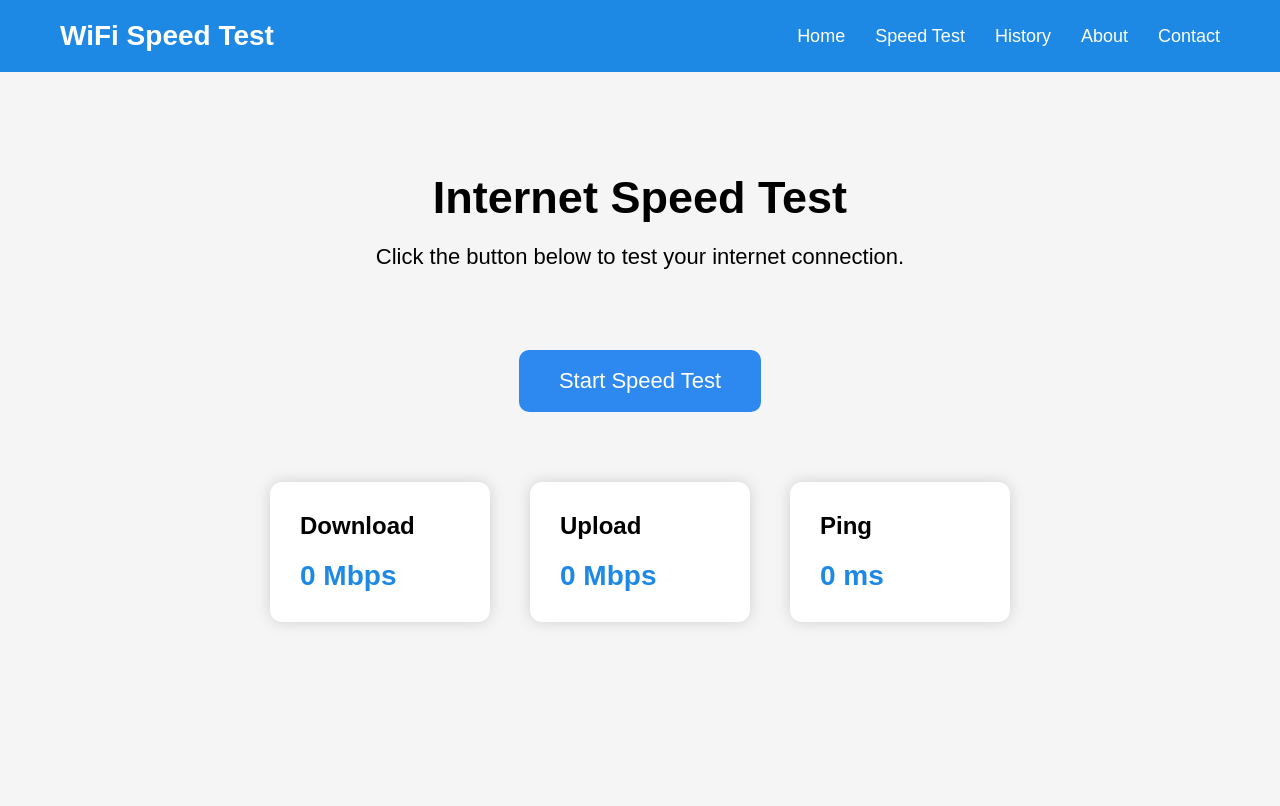
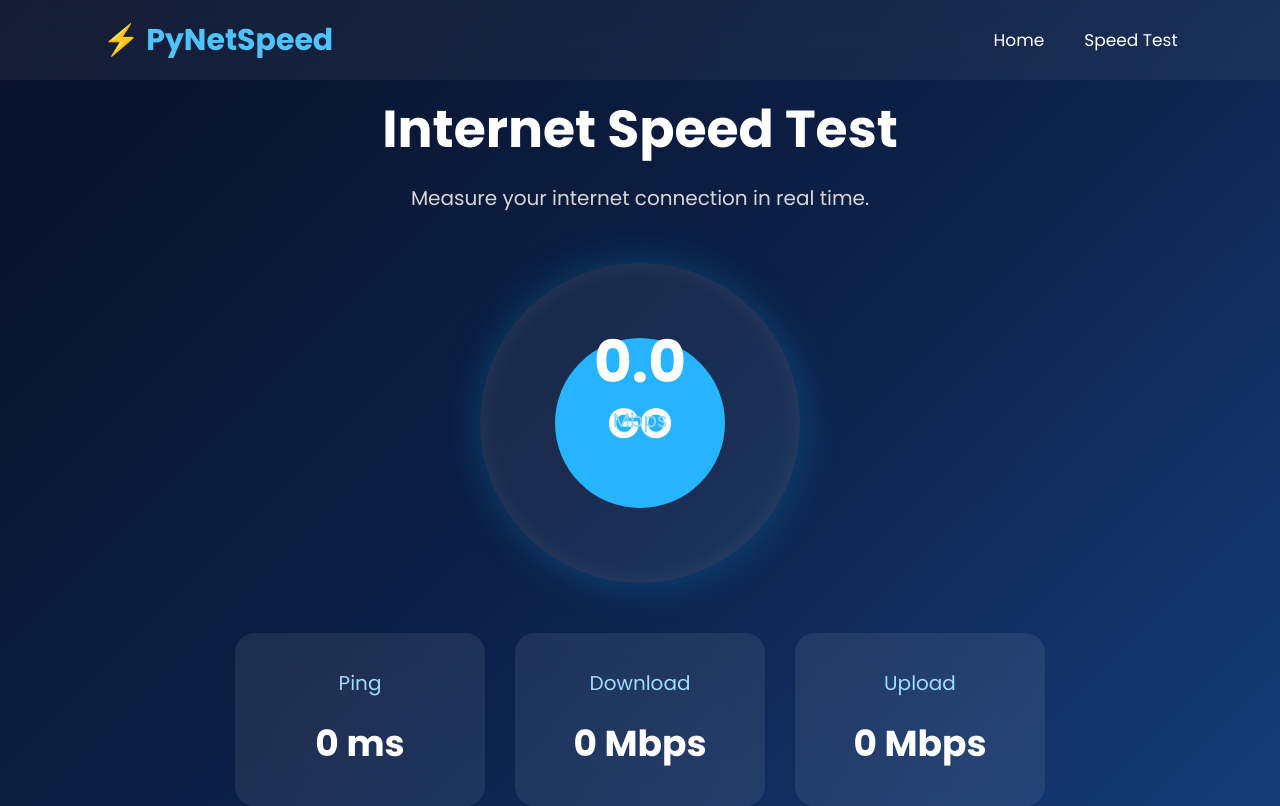
Before and after one commit to islamriyadul/pynetspeed_speedtest, a Django app: page /speedtest/ in a window 1280 px wide. Before the commit the page ends 625 px from the top, so only its background shows below. Run offline with Django 5.2, Linux system fonts and the light colour scheme.

Commit message:
Improve speed test UI and performance

```diff
--- a/home/static/home/css/style.css
+++ b/home/static/home/css/style.css
@@ -1,158 +1,372 @@
-/* Reset */
 *{
     margin:0;
     padding:0;
     box-sizing:border-box;
+    font-family:"Poppins",sans-serif;
 }
 
-/* Body */
 body{
-    font-family:Arial, Helvetica, sans-serif;
-    background:#f5f5f5;
+
+    min-height:100vh;
+
+    background:linear-gradient(135deg,#081229,#0c1f45,#163c78);
+
+    color:#fff;
+
 }
 
-/* Navigation */
 
-.navbar{
+/* NAVBAR */
+
+nav{
+
+    width:100%;
+
+    height:80px;
+
     display:flex;
+
     justify-content:space-between;
+
     align-items:center;
 
-    padding:20px 60px;
+    padding:0 8%;
 
-    background:#1e88e5;
+    background:rgba(255,255,255,.05);
+
+    backdrop-filter:blur(20px);
+
+    position:fixed;
+
+    top:0;
+
+    left:0;
+
+    z-index:999;
+
 }
 
 .logo{
-    color:white;
-    font-size:28px;
-    font-weight:bold;
+
+    font-size:30px;
+
+    font-weight:700;
+
+    color:#4fc3ff;
+
 }
 
-.nav-links{
+nav ul{
+
     display:flex;
+
     list-style:none;
+
+    gap:40px;
+
 }
 
-.nav-links li{
-    margin-left:30px;
-}
-
-.nav-links a{
-    text-decoration:none;
-    color:white;
-    font-size:18px;
-}
-
-.nav-links a:hover{
-    color:yellow;
-}
-
-/* Main page */
-
-h1{
-    margin-top:100px;
-    text-align:center;
-    font-size:45px;
-}
-
-p{
-    margin-top:20px;
-    text-align:center;
-    font-size:22px;
-}
-/* Hero Section */
-
-.hero{
-    text-align:center;
-    margin-top:80px;
-}
-
-.hero h1{
-    font-size:50px;
-    margin-bottom:20px;
-}
-
-.hero p{
-    font-size:22px;
-    color:#555;
-}
-
-#start-btn{
-
-    margin-top:40px;
-
-    padding:15px 40px;
-
-    font-size:22px;
-
-    background:#1e88e5;
+nav ul li a{
 
     color:white;
 
-    border:none;
+    text-decoration:none;
 
-    border-radius:10px;
+    font-size:17px;
 
-    cursor:pointer;
+    transition:.3s;
+
 }
 
-#start-btn:hover{
+nav ul li a:hover{
 
-    background:#1565c0;
+    color:#4fc3ff;
+
 }
 
-.result-box{
 
-    margin-top:70px;
+
+/* HERO */
+
+.hero{
+
+    min-height:100vh;
 
     display:flex;
 
     justify-content:center;
 
-    gap:40px;
+    align-items:center;
+
+    flex-direction:column;
+
+    padding-top:90px;
+
 }
 
-.card{
+.hero h1{
 
-    width:220px;
+    font-size:52px;
 
-    padding:30px;
+    margin-bottom:15px;
 
-    background:white;
-
-    border-radius:12px;
-
-    box-shadow:0 0 15px rgba(0,0,0,.15);
 }
 
-.card h2{
+.hero p{
 
-    margin-bottom:20px;
+    font-size:20px;
+
+    color:#d7d7d7;
+
+    margin-bottom:50px;
+
 }
 
-.card h3{
 
-    color:#1e88e5;
 
-    font-size:28px;
+/* GO BUTTON */
+
+.speed-circle{
+
+    width:260px;
+
+    height:260px;
+
+    border-radius:50%;
+
+    display:flex;
+
+    justify-content:center;
+
+    align-items:center;
+
+    background:rgba(255,255,255,.08);
+
+    border:6px solid rgba(255,255,255,.08);
+
+    box-shadow:
+
+    0 0 30px rgba(79,195,255,.35),
+
+    inset 0 0 30px rgba(79,195,255,.15);
+
+    margin-bottom:60px;
+
+    transition:.4s;
+
 }
-.button-container{
-    display: flex;
-    justify-content: center;
-    margin: 40px 0;
+
+.speed-circle:hover{
+
+    transform:scale(1.05);
+
+    box-shadow:
+
+    0 0 50px rgba(79,195,255,.8);
+
 }
 
 #start-btn{
-    padding: 18px 40px;
-    font-size: 22px;
-    border: none;
-    border-radius: 10px;
-    background: #2d89ef;
-    color: white;
-    cursor: pointer;
+
+    width:170px;
+
+    height:170px;
+
+    border-radius:50%;
+
+    border:none;
+
+    background:#27b4ff;
+
+    color:white;
+
+    font-size:42px;
+
+    font-weight:bold;
+
+    cursor:pointer;
+
+    transition:.35s;
+
 }
 
 #start-btn:hover{
-    background: #1d6fd6;
+
+    background:#11a4f4;
+
+    transform:scale(1.06);
+
 }
+
+#start-btn:disabled{
+
+    opacity:.7;
+
+    cursor:not-allowed;
+
+}
+
+
+
+/* RESULT CARDS */
+
+.results{
+
+    width:90%;
+
+    max-width:1000px;
+
+    display:flex;
+
+    justify-content:center;
+
+    gap:30px;
+
+    flex-wrap:wrap;
+
+}
+
+.result-card{
+
+    width:250px;
+
+    background:rgba(255,255,255,.08);
+
+    backdrop-filter:blur(18px);
+
+    border-radius:20px;
+
+    padding:35px;
+
+    text-align:center;
+
+    transition:.35s;
+
+}
+
+.result-card:hover{
+
+    transform:translateY(-8px);
+
+    box-shadow:0 10px 35px rgba(0,0,0,.3);
+
+}
+
+.result-card span{
+
+    font-size:20px;
+
+    color:#9fdcff;
+
+}
+
+.result-card h2{
+
+    margin-top:18px;
+
+    font-size:36px;
+
+}
+
+
+
+/* RESPONSIVE */
+
+@media(max-width:900px){
+
+.hero h1{
+
+font-size:40px;
+
+}
+
+.speed-circle{
+
+width:220px;
+
+height:220px;
+
+}
+
+#start-btn{
+
+width:150px;
+
+height:150px;
+
+font-size:36px;
+
+}
+
+.result-card{
+
+width:90%;
+
+}
+
+nav{
+
+padding:0 20px;
+
+}
+
+nav ul{
+
+gap:20px;
+
+}
+
+}
+.speedometer{
+
+    position:relative;
+
+    width:320px;
+
+    height:320px;
+
+    border-radius:50%;
+
+    display:flex;
+
+    justify-content:center;
+
+    align-items:center;
+
+    background:rgba(255,255,255,.06);
+
+    box-shadow:
+    inset 0 0 25px rgba(255,255,255,.08),
+    0 0 40px rgba(0,180,255,.25);
+
+    margin-bottom:50px;
+
+}
+
+.speed-value{
+
+    position:absolute;
+
+    top:55px;
+
+    text-align:center;
+
+}
+
+.speed-value span{
+
+    font-size:58px;
+
+    font-weight:700;
+
+}
+
+.speed-value small{
+
+    display:block;
+
+    font-size:20px;
+
+    color:#8fd7ff;
+
+}
--- a/home/static/home/js/speedtest.js
+++ b/home/static/home/js/speedtest.js
@@ -1,59 +1,156 @@
-console.log("speedtest.js loaded");
+console.clear();
+console.log("⚡ PyNetSpeed Loaded");
+
+// ======================================
+// ELEMENTS
+// ======================================
 
 const startBtn = document.getElementById("start-btn");
 
 const downloadEl = document.getElementById("download");
 const uploadEl = document.getElementById("upload");
 const pingEl = document.getElementById("ping");
+const speedNumber = document.getElementById("speed-number");
 
+// ======================================
+// VARIABLES
+// ======================================
 
-// -------------------- PING --------------------
+let testing = false;
+
+// ======================================
+// HELPERS
+// ======================================
+
+function sleep(ms) {
+    return new Promise(resolve => setTimeout(resolve, ms));
+}
+
+function setCenterSpeed(value) {
+    if (speedNumber) {
+        speedNumber.textContent = Number(value).toFixed(1);
+    }
+}
+
+function disableButton() {
+
+    startBtn.disabled = true;
+
+    startBtn.innerHTML = "TESTING";
+
+    startBtn.style.opacity = ".8";
+
+}
+
+function enableButton() {
+
+    startBtn.disabled = false;
+
+    startBtn.innerHTML = "GO";
+
+    startBtn.style.opacity = "1";
+
+}
+
+// ======================================
+// ANIMATION
+// ======================================
+
+async function animateValue(element, target, suffix = "") {
+
+    let value = 0;
+
+    const step = Math.max(target / 60, 0.5);
+
+    while (value < target) {
+
+        value += step;
+
+        if (value > target) {
+            value = target;
+        }
+
+        element.textContent = value.toFixed(1) + suffix;
+
+        setCenterSpeed(value);
+
+        await sleep(15);
+
+    }
+
+}
+
+// ======================================
+// RESET
+// ======================================
+
+function resetResults() {
+
+    downloadEl.textContent = "0 Mbps";
+
+    uploadEl.textContent = "0 Mbps";
+
+    pingEl.textContent = "0 ms";
+
+    setCenterSpeed(0);
+
+}
+
+// ======================================
+// PING
+// ======================================
 
 async function measurePing() {
 
-    let totalPing = 0;
+    let total = 0;
 
     for (let i = 0; i < 3; i++) {
 
         const start = performance.now();
 
-        const response = await fetch("/speedtest/ping/?t=" + Date.now(), {
+        const response = await fetch(
+            "/speedtest/ping/?t=" + Date.now(),
+            {
                 cache: "no-store"
-        });
+            }
+        );
 
         if (!response.ok) {
-            throw new Error("Ping failed");
+            throw new Error("Ping Failed");
         }
 
         const end = performance.now();
 
-        totalPing += (end - start);
+        total += (end - start);
+
     }
 
-    return (totalPing / 3).toFixed(1);
+    return Number((total / 3).toFixed(1));
+
 }
 
-
-// -------------------- DOWNLOAD --------------------
+// ======================================
+// DOWNLOAD
+// ======================================
 
 async function measureDownload() {
 
     const start = performance.now();
 
     const response = await fetch(
-        "/speedtest/download/?size=3&t=" + Date.now(),
+        "/speedtest/download/?size=5&t=" + Date.now(),
         {
             cache: "no-store"
         }
     );
 
     if (!response.ok) {
-        throw new Error("Download failed");
+        throw new Error("Download Failed");
     }
 
     const reader = response.body.getReader();
 
-    let receivedLength = 0;
+    let bytes = 0;
 
     while (true) {
 
@@ -61,26 +158,26 @@ async function measureDownload() {
 
         if (done) break;
 
-        receivedLength += value.length;
+        bytes += value.length;
+
     }
 
     const end = performance.now();
 
     const seconds = (end - start) / 1000;
 
-    const bits = receivedLength * 8;
+    const speed = (bytes * 8) / seconds / 1000000;
 
-    const speed = bits / seconds / 1000000;
+    return Number(speed.toFixed(2));
 
-    return speed.toFixed(2);
 }
-
-
-// -------------------- UPLOAD --------------------
+// ======================================
+// UPLOAD
+// ======================================
 
 async function measureUpload() {
 
-    // Upload only 2 MB for faster test
+    // Upload 1 MB (fast and reliable)
     const size = 2 * 1024 * 1024;
 
     const data = new Blob(
@@ -92,17 +189,20 @@ async function measureUpload() {
 
     const start = performance.now();
 
-    const response = await fetch("/speedtest/upload/", {
+    const response = await fetch(
+        "/speedtest/upload/",
+        {
             method: "POST",
             body: data,
             headers: {
                 "Content-Type": "application/octet-stream"
             },
             cache: "no-store"
-    });
+        }
+    );
 
     if (!response.ok) {
-        throw new Error("Upload failed");
+        throw new Error("Upload Failed");
     }
 
     await response.json();
@@ -111,20 +211,25 @@ async function measureUpload() {
 
     const seconds = (end - start) / 1000;
 
-    const bits = size * 8;
+    const speed = (size * 8) / seconds / 1000000;
 
-    const speed = bits / seconds / 1000000;
+    return Number(speed.toFixed(2));
 
-    return speed.toFixed(2);
 }
 
-
-// -------------------- MAIN --------------------
+// ======================================
+// MAIN TEST
+// ======================================
 
 async function startSpeedTest() {
 
-    startBtn.disabled = true;
-    startBtn.innerText = "Testing...";
+    if (testing) return;
+
+    testing = true;
+
+    disableButton();
+
+    resetResults();
 
     downloadEl.textContent = "Testing...";
     uploadEl.textContent = "Waiting...";
@@ -132,31 +237,94 @@ async function startSpeedTest() {
 
     try {
 
+        // -----------------------------
+        // Ping
+        // -----------------------------
+
         const ping = await measurePing();
+
         pingEl.textContent = ping + " ms";
 
+        await sleep(300);
+
+        // -----------------------------
+        // Download
+        // -----------------------------
+
+        downloadEl.textContent = "Testing...";
+
         const download = await measureDownload();
-        downloadEl.textContent = download + " Mbps";
+
+        await animateValue(
+            downloadEl,
+            download,
+            " Mbps"
+        );
+
+        await sleep(400);
+
+        // -----------------------------
+        // Upload
+        // -----------------------------
 
         uploadEl.textContent = "Testing...";
 
+        setCenterSpeed(0);
+
         const upload = await measureUpload();
-        uploadEl.textContent = upload + " Mbps";
+
+        await animateValue(
+            uploadEl,
+            upload,
+            " Mbps"
+        );
+
+        // Show final result in center
+        setCenterSpeed(download);
 
     }
+
     catch (error) {
 
         console.error(error);
 
         downloadEl.textContent = "Error";
+
         uploadEl.textContent = "Error";
+
         pingEl.textContent = "Error";
+
+        setCenterSpeed(0);
+
     }
+
     finally {
 
-        startBtn.disabled = false;
-        startBtn.innerText = "Start Speed Test";
-    }
+        testing = false;
+
+        enableButton();
+
     }
 
-startBtn.addEventListener("click", startSpeedTest);
+}
+
+// ======================================
+// EVENT LISTENER
+// ======================================
+
+if (startBtn) {
+
+    startBtn.addEventListener(
+        "click",
+        startSpeedTest
+    );
+
+}
+
+// ======================================
+// INITIALIZE
+// ======================================
+
+resetResults();
+
+console.log("✅ PyNetSpeed Ready");
--- a/home/templates/base.html
+++ b/home/templates/base.html
@@ -1,34 +1,48 @@
 {% load static %}
 <!DOCTYPE html>
 <html lang="en">
+
 <head>
+
     <meta charset="UTF-8">
     <meta name="viewport" content="width=device-width, initial-scale=1.0">
 
-    <title>{% block title %}WiFi Speed Test{% endblock %}</title>
+    <title>{% block title %}PyNetSpeed{% endblock %}</title>
 
     <link rel="stylesheet" href="{% static 'home/css/style.css' %}">
+
+    <link rel="preconnect" href="https://fonts.googleapis.com">
+
+    <link rel="preconnect" href="https://fonts.gstatic.com" crossorigin>
+
+    <link href="https://fonts.googleapis.com/css2?family=Poppins:wght@300;400;500;600;700&display=swap" rel="stylesheet">
+
 </head>
+
 <body>
 
-    <nav class="navbar">
+<nav>
+
     <div class="logo">
-            WiFi Speed Test
+
+        ⚡ PyNetSpeed
+
     </div>
 
-        <ul class="nav-links">
+    <ul>
+
         <li><a href="/">Home</a></li>
+
         <li><a href="{% url 'speedtest' %}">Speed Test</a></li>
-            <li><a href="#">History</a></li>
-            <li><a href="#">About</a></li>
-            <li><a href="#">Contact</a></li>
+
     </ul>
+
 </nav>
 
 {% block content %}
+
 {% endblock %}
 
-    <script src="{% static 'home/js/speedtest.js' %}"></script>
+</body>
 
-</body>
 </html>
--- a/speedtest/templates/speedtest/speedtest.html
+++ b/speedtest/templates/speedtest/speedtest.html
@@ -2,40 +2,51 @@
 {% load static %}
 
 {% block title %}
-Speed Test
+PyNetSpeed
 {% endblock %}
 
 {% block content %}
 
-<div class="container">
+<section class="hero">
 
     <h1>Internet Speed Test</h1>
 
-    <p>Click the button below to test your internet connection.</p>
+    <p>Measure your internet connection in real time.</p>
 
-    <div class="button-container">
-        <button id="start-btn">Start Speed Test</button>
+    <div class="speedometer">
+
+        <div class="speed-value">
+            <span id="speed-number">0</span>
+            <small>Mbps</small>
+        </div>
+
+        <button id="start-btn">
+            GO
+        </button>
+
     </div>
 
-    <div class="result-box">
+    <div class="results">
 
-        <div class="card">
-            <h2>Download</h2>
-            <h3 id="download">0 Mbps</h3>
+        <div class="result-card">
+            <span>Ping</span>
+            <h2 id="ping">0 ms</h2>
         </div>
 
-        <div class="card">
-            <h2>Upload</h2>
-            <h3 id="upload">0 Mbps</h3>
+        <div class="result-card">
+            <span>Download</span>
+            <h2 id="download">0 Mbps</h2>
         </div>
 
-        <div class="card">
-            <h2>Ping</h2>
-            <h3 id="ping">0 ms</h3>
+        <div class="result-card">
+            <span>Upload</span>
+            <h2 id="upload">0 Mbps</h2>
         </div>
 
     </div>
 
-</div>
+</section>
+
+<script src="{% static 'home/js/speedtest.js' %}"></script>
 
 {% endblock %}
```
Lines whose indentation alone changed are shown as unchanged.
